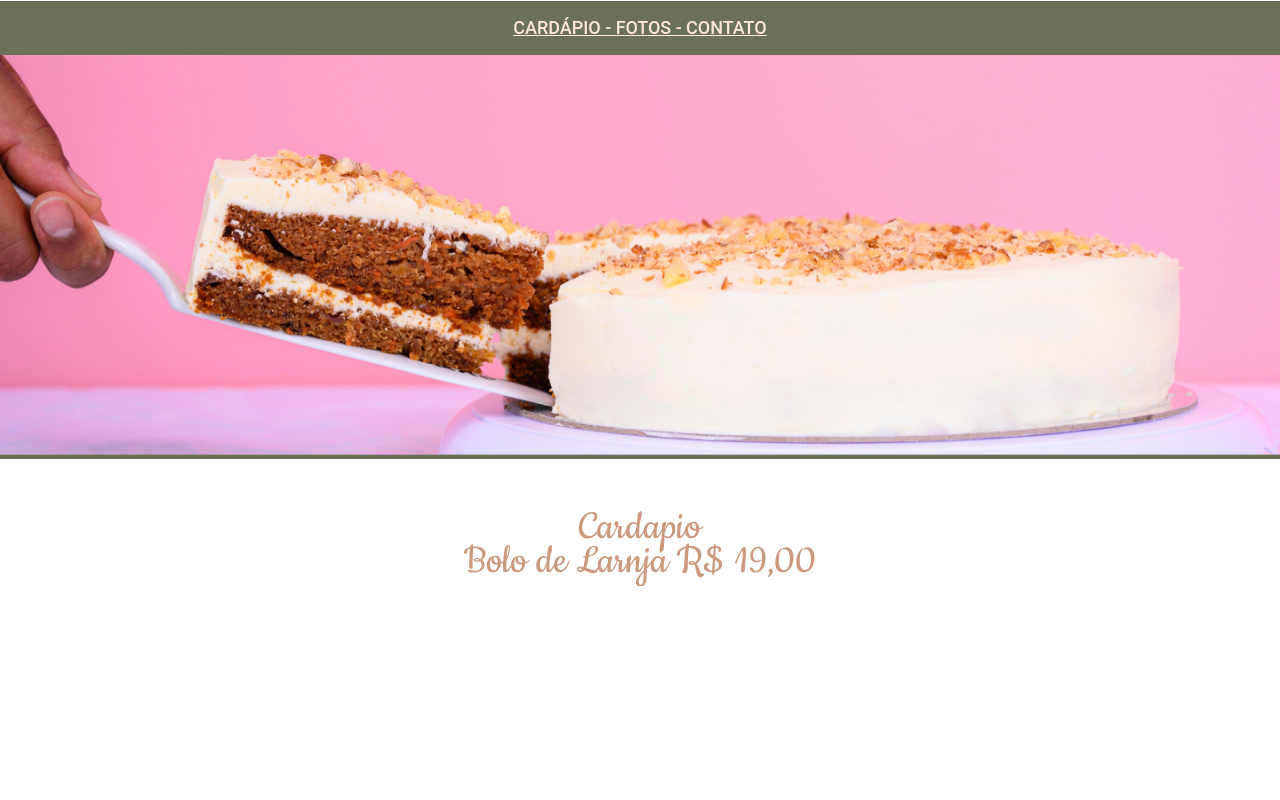
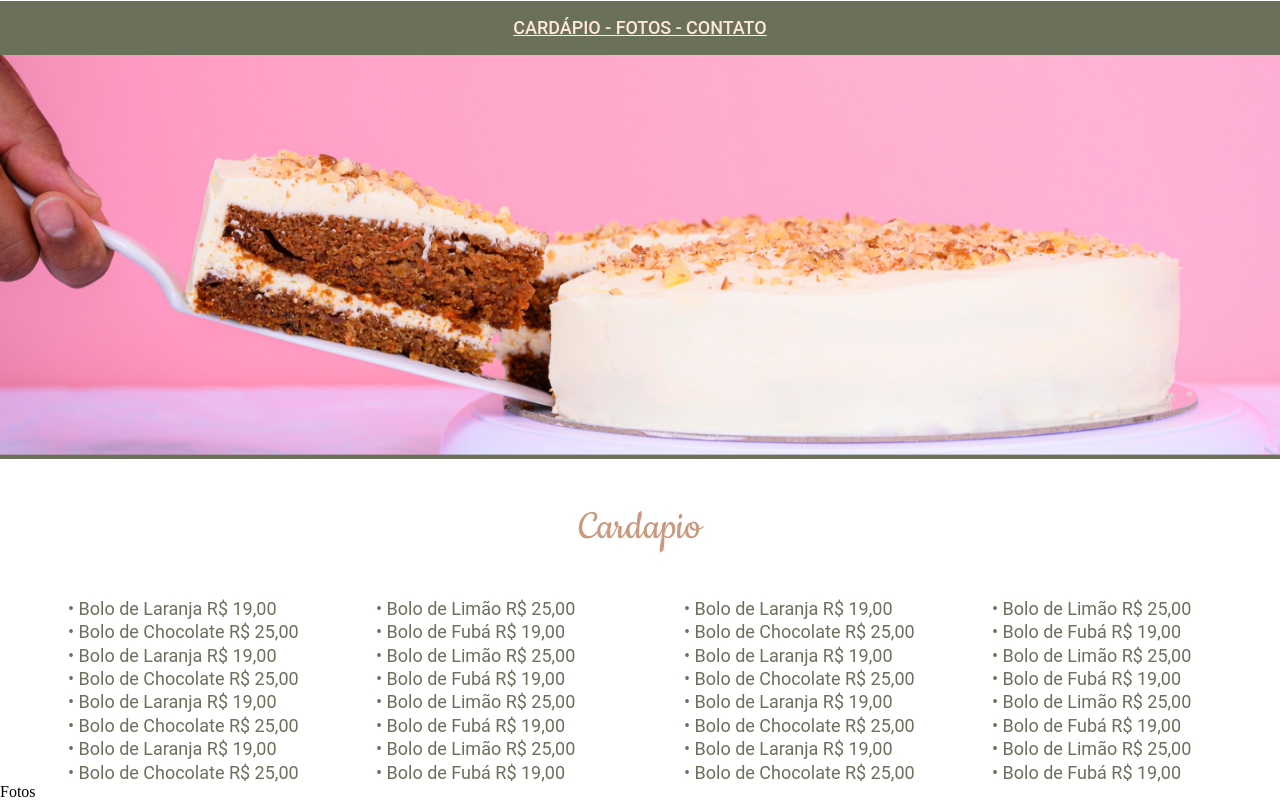
Before and after one commit to gustavo2606/lojaboloss, a plain HTML site: page index.html in a window 1280 px wide. Shown: the part 327-1127 px from the top of the page. Before the commit the page ends 913 px from the top, so only its background shows below. Drawn offline with Linux system fonts and the light colour scheme.

Commit message:
terminando cardapio

```diff
--- a/estilo.css
+++ b/estilo.css
@@ -205,6 +205,14 @@ body {
 
 }
 
+.cardapio {
+	width: 1304;
+	height: 270;
+	top: 867px;
+	left: 68px;
+
+}
+
 .textcardapio {
 	width: 123;
 	height: 34;
@@ -216,7 +224,33 @@ body {
 	line-height: 75%;
 	letter-spacing: 0%;
 	text-align: center;
-    color: #CB997E;
-	margin-bottom: 20px;
+	color: #CB997E;
+	margin-bottom: 52px;
+	margin-bottom: 52px;
+}
+
+.coluna {
+	column-count: 4;
+	/* Número de colunas */
+	column-gap: 20px;
+	/* Espaçamento entre colunas */
+
 
 }
+
+
+
+.textcarda {
+	width: 123;
+	height: 34;
+	top: 867px;
+	left: 658px;
+	font-family: Roboto;
+	font-weight: 400;
+	font-size: 18px;
+	line-height: 130%;
+	letter-spacing: 0%;
+	color: #6B705C;
+	margin-left: 68px;
+
+}
--- a/index.html
+++ b/index.html
@@ -1,17 +1,20 @@
 <!DOCTYPE html>
 <html lang="pt-br">
+
 <head>
     <meta charset="UTF-8">
     <meta name="viewport" content="width=device-width, initial-scale=1.0">
     <link rel="stylesheet" href="estilo.css">
     <title>Loja de Bolos </title>
 </head>
+
 <body>
     <div class="perfil">
         <img src="imagens/icone.png" class="icone">
     </div>
     <div class="titulo">
-        <p class="bolos_guto">bolos do </p> <p class="guto">Guto</P>
+        <p class="bolos_guto">bolos do </p>
+        <p class="guto">Guto</P>
     </div>
     <div class="selecao">
         <p class="opcoes">CARDÁPIO - FOTOS - CONTATO</p>
@@ -19,12 +22,74 @@
     <div class="imagem">
         <img src="imagens/banner.png " class="imagembl" alt="banner">
     </div>
-    <div class="textcardapio">
-        <p>Cardapio</p>
-        <nav class="Cardapio">
-            <p>Bolo de Larnja R$ 19,00</p>
+    <div>
+        <p class="textcardapio">Cardapio</p>
+    </div>
+    <div" class="cardapio">
+        <nav class="textcarda">
+            <ol class="coluna">
 
+                <li>• Bolo de Laranja R$ 19,00</li>
+                <li>• Bolo de Chocolate R$ 25,00</li>
+                <li>• Bolo de Limão R$ 25,00</li>
+                <li>• Bolo de Fubá R$ 19,00</li>
+                <li>• Bolo de Laranja R$ 19,00</li>
+                <li>• Bolo de Chocolate R$ 25,00</li>
+                <li>• Bolo de Limão R$ 25,00</li>
+                <li>• Bolo de Fubá R$ 19,00</li>
+
+            </ol>
         </nav>
+        <nav class="textcarda">
+            <ol class="coluna">
+
+                <li>• Bolo de Laranja R$ 19,00</li>
+                <li>• Bolo de Chocolate R$ 25,00</li>
+                <li>• Bolo de Limão R$ 25,00</li>
+                <li>• Bolo de Fubá R$ 19,00</li>
+                <li>• Bolo de Laranja R$ 19,00</li>
+                <li>• Bolo de Chocolate R$ 25,00</li>
+                <li>• Bolo de Limão R$ 25,00</li>
+                <li>• Bolo de Fubá R$ 19,00</li>
+
+            </ol>
+        </nav>
+        <nav class="textcarda">
+            <ol class="coluna">
+
+                <li>• Bolo de Laranja R$ 19,00</li>
+                <li>• Bolo de Chocolate R$ 25,00</li>
+                <li>• Bolo de Limão R$ 25,00</li>
+                <li>• Bolo de Fubá R$ 19,00</li>
+                <li>• Bolo de Laranja R$ 19,00</li>
+                <li>• Bolo de Chocolate R$ 25,00</li>
+                <li>• Bolo de Limão R$ 25,00</li>
+                <li>• Bolo de Fubá R$ 19,00</li>
+
+            </ol>
+        </nav>
+        <nav class="textcarda">
+            <ol class="coluna">
+
+                <li>• Bolo de Laranja R$ 19,00</li>
+                <li>• Bolo de Chocolate R$ 25,00</li>
+                <li>• Bolo de Limão R$ 25,00</li>
+                <li>• Bolo de Fubá R$ 19,00</li>
+                <li>• Bolo de Laranja R$ 19,00</li>
+                <li>• Bolo de Chocolate R$ 25,00</li>
+                <li>• Bolo de Limão R$ 25,00</li>
+                <li>• Bolo de Fubá R$ 19,00</li>
+
+            </ol>
+        </nav>
+
     </div>
+
+    <div class="selecao2">
+        <p class="tituloft">Fotos</p>
+
+    </div>
+
 </body>
+
 </html>
```
